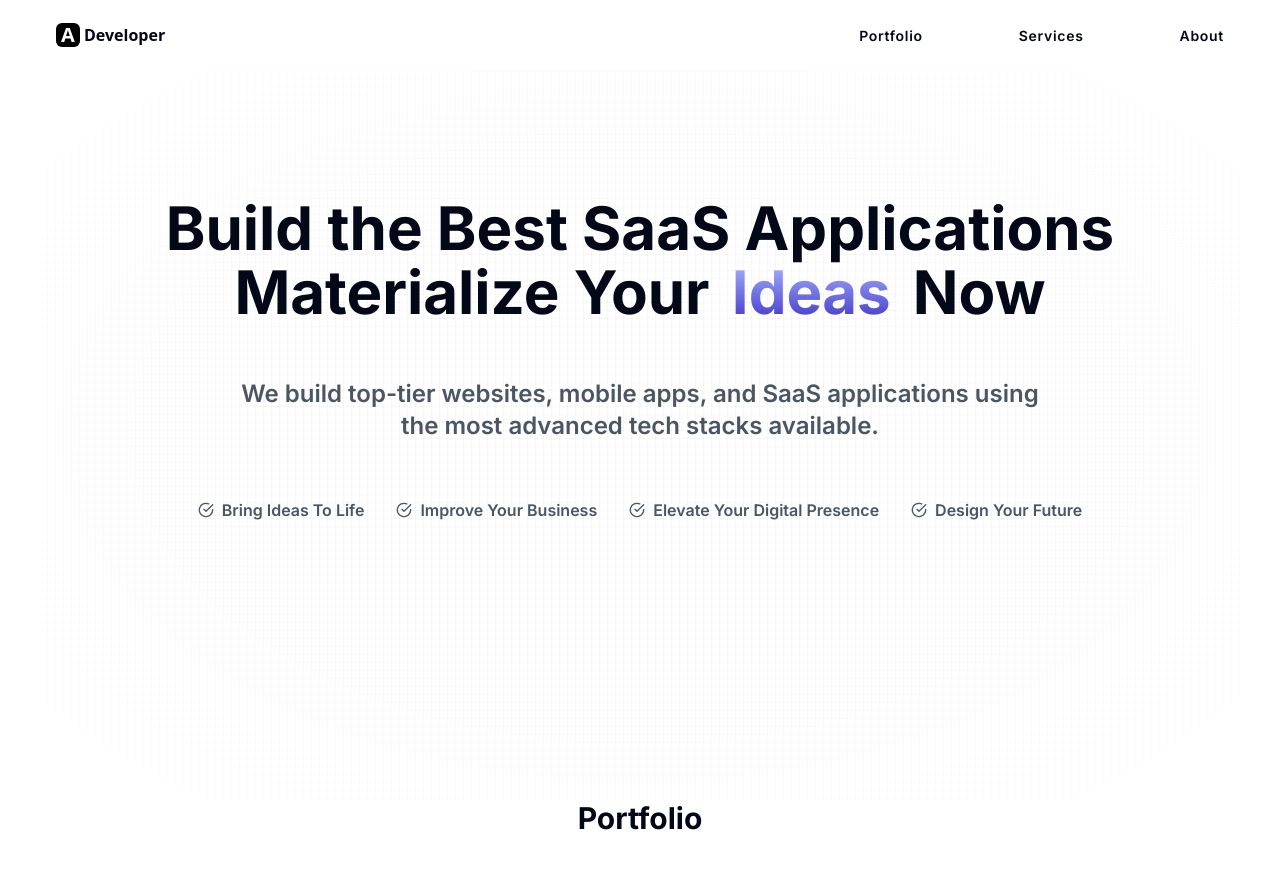
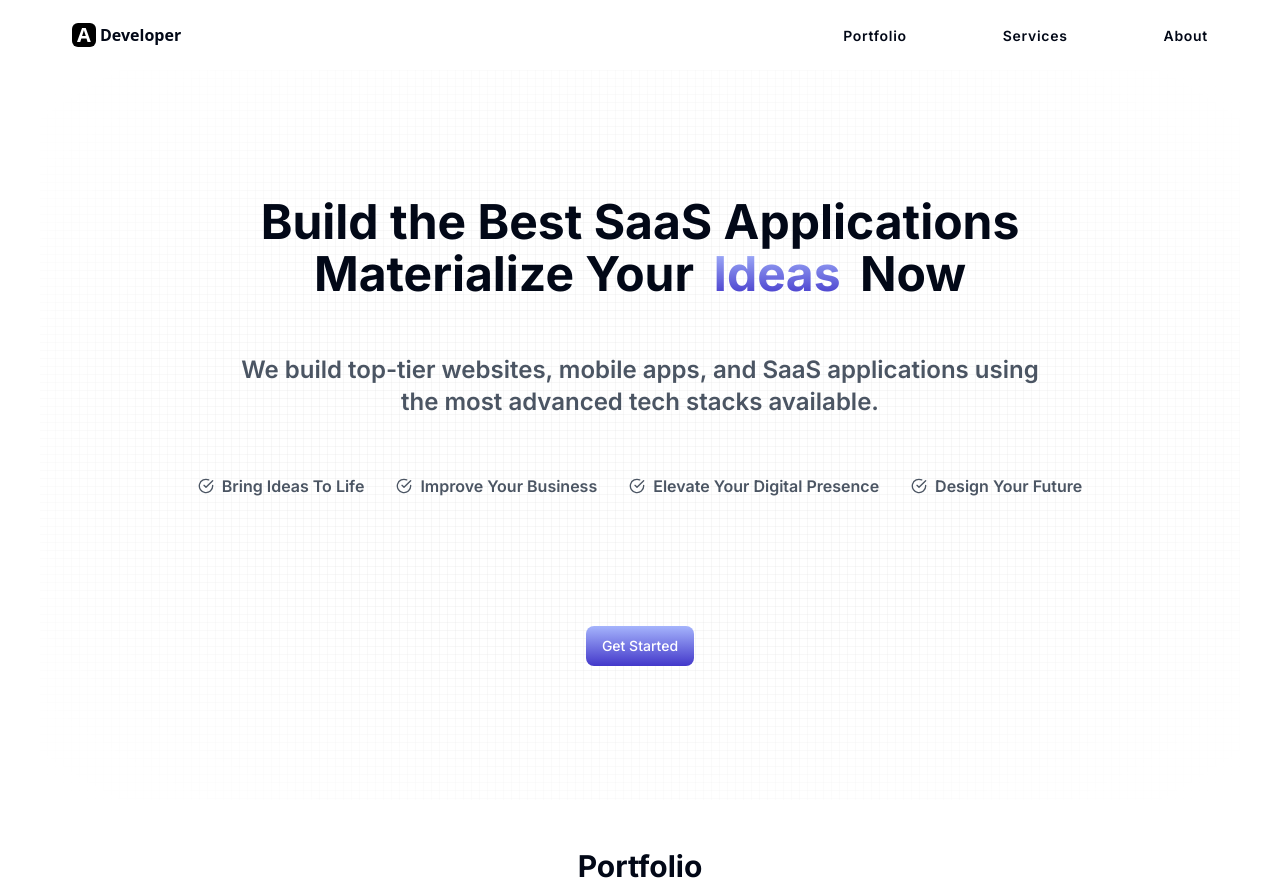
Before and after one commit to ammar-1990/ammar-website, a Next.js app: page / in a window 1280 px wide. Before the commit the page ends 836 px from the top, so only its background shows below. Built offline with nearby package versions, Linux system fonts and the light colour scheme.

Commit message:
main page

```diff
--- a/app/(main)/page.tsx
+++ b/app/(main)/page.tsx
@@ -1,5 +1,6 @@
 import { FlipWords } from "@/components/flip-words";
 import { GridSmallBackgroundDemo } from "@/components/grid-small-background";
+import { Button } from "@/components/ui/button";
 import { CheckCheck, CheckCircle } from "lucide-react";
 import Image from "next/image";
 
@@ -11,8 +12,8 @@
         <MainSection />
       </div>
       {/* Services */}
-      <div className="">
-        <Portfolio/>
+      <div className="mt-12">
+        <Portfolio />
       </div>
     </div>
   );
@@ -28,7 +29,8 @@
   return (
     <section className="con relative   min-h-[calc(100vh-70px)]">
       <GridSmallBackgroundDemo />
-      <div className="relative z-10 h-full flex items-center justify-center pt-32 flex-col ">
+      <div className="relative z-10 h-full flex items-center justify-center pt-16 sm:pt-32 flex-col ">
+        {/* h1 */}
         <h1 className="text-center">
           <p className="headers font-bold">Build the Best SaaS Applications</p>
           <p className="headers font-bold sm:mt-1 mt-3">
@@ -36,11 +38,13 @@
             <FlipWords words={["Dream", "Plans", "Ideas", "Goals"]} /> Now
           </p>
         </h1>
+        {/* paragraph */}
         <p className="max-w-[800px] text-gray-600 mt-14 text-center text-base  md:text-2xl  font-semibold">
           We build top-tier websites, mobile apps, and SaaS applications using
           the most advanced tech stacks available.
         </p>
-        <div className="flex items-center gap-8 mt-14 justify-center flex-wrap w-fit self-center  ">
+        {/* bullet points */}
+        <div className="flex items-center gap-8 mt-14 justify-start sm:justify-center flex-wrap w-fit self-center  ">
           {bulletPoints.map((point) => (
             <h2
               key={point}
@@ -51,19 +55,18 @@
             </h2>
           ))}
         </div>
+        {/* Get started button */}
 
-
-
+        <Button className="mt-32" variant={'site'}>Get Started</Button>
       </div>
     </section>
   );
 };
 
-
-const Portfolio = ()=>{
+const Portfolio = () => {
   return (
     <section>
       <h2 className="text-center font-bold text-3xl">Portfolio</h2>
     </section>
-  )
-}
+  );
+};
--- a/app/globals.css
+++ b/app/globals.css
@@ -76,9 +76,13 @@
   }
 
   .con {
-    @apply max-w-[1200px] mx-auto px-4
+    @apply max-w-[1200px] mx-auto px-8 3xl:max-w-[1400px]
+  }
+
+  .bg_gradient {
+    @apply bg-gradient-to-b from-indigo-300 to-indigo-700
   }
 
   .headers {
-    @apply 2xl:text-7xl lg:text-6xl md:text-5xl  sm:text-4xl   text-3xl
+    @apply 3xl:text-7xl 2xl:text-6xl  md:text-5xl  sm:text-4xl   text-3xl
   }
--- a/components/flip-words.tsx
+++ b/components/flip-words.tsx
@@ -79,7 +79,7 @@
               delay: index * 0.08,
               duration: 0.4,
             }}
-            className="inline-block  bg-gradient-to-b from-indigo-300 to-indigo-700 bg-clip-text text-transparent"
+            className="inline-block  bg_gradient bg-clip-text text-transparent"
           >
             {letter}
           </motion.span>
--- /dev/null
+++ b/components/ui/button.tsx
@@ -0,0 +1,57 @@
+import * as React from "react"
+import { Slot } from "@radix-ui/react-slot"
+import { cva, type VariantProps } from "class-variance-authority"
+
+import { cn } from "@/lib/utils"
+
+const buttonVariants = cva(
+  "inline-flex items-center justify-center whitespace-nowrap rounded-md text-sm font-medium ring-offset-background transition-colors focus-visible:outline-none focus-visible:ring-2 focus-visible:ring-ring focus-visible:ring-offset-2 disabled:pointer-events-none disabled:opacity-50",
+  {
+    variants: {
+      variant: {
+        default: "bg-primary text-primary-foreground hover:bg-primary/90",
+        destructive:
+          "bg-destructive text-destructive-foreground hover:bg-destructive/90",
+        outline:
+          "border border-input bg-background hover:bg-accent hover:text-accent-foreground",
+        secondary:
+          "bg-secondary text-secondary-foreground hover:bg-secondary/80",
+        ghost: "hover:bg-accent hover:text-accent-foreground",
+        link: "text-primary underline-offset-4 hover:underline",
+        site:"bg_gradient hover:opacity-90 transition rounded-lg text-white"
+      },
+      size: {
+        default: "h-10 px-4 py-2",
+        sm: "h-9 rounded-md px-3",
+        lg: "h-11 rounded-md px-8",
+        icon: "h-10 w-10",
+      },
+    },
+    defaultVariants: {
+      variant: "default",
+      size: "default",
+    },
+  }
+)
+
+export interface ButtonProps
+  extends React.ButtonHTMLAttributes<HTMLButtonElement>,
+    VariantProps<typeof buttonVariants> {
+  asChild?: boolean
+}
+
+const Button = React.forwardRef<HTMLButtonElement, ButtonProps>(
+  ({ className, variant, size, asChild = false, ...props }, ref) => {
+    const Comp = asChild ? Slot : "button"
+    return (
+      <Comp
+        className={cn(buttonVariants({ variant, size, className }))}
+        ref={ref}
+        {...props}
+      />
+    )
+  }
+)
+Button.displayName = "Button"
+
+export { Button, buttonVariants }
--- a/package.json
+++ b/package.json
@@ -9,6 +9,7 @@
     "lint": "next lint"
   },
   "dependencies": {
+    "@radix-ui/react-slot": "^1.1.0",
     "class-variance-authority": "^0.7.0",
     "clsx": "^2.1.1",
     "framer-motion": "^11.2.11",
--- a/tailwind.config.ts
+++ b/tailwind.config.ts
@@ -25,6 +25,12 @@
       },
     },
     extend: {
+      screens:{
+
+          '3xl': '1600px',  // You can adjust the pixel value as needed
+          '4xl': '1920px',  // You can adjust the pixel value as needed
+
+      },
       colors: {
         border: "hsl(var(--border))",
         input: "hsl(var(--input))",
```
Also changed, not shown: 1 other file (tests, documents, lock files or other folders).
